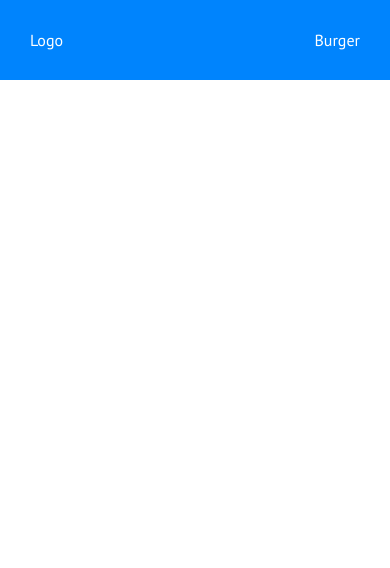
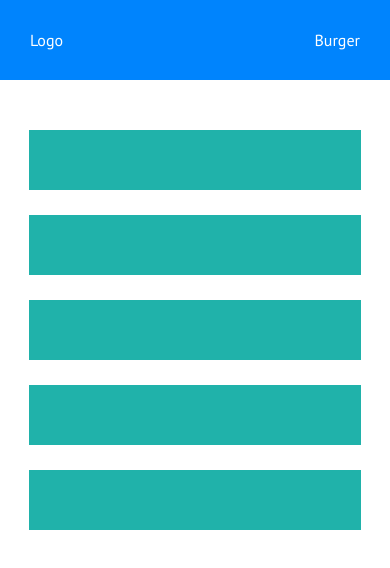
Before and after one commit to patrictobola/htmlcss-responsive-layout, a plain HTML site: page index.html in a window 390 px wide. Drawn offline with Linux system fonts and the light colour scheme.

Commit message:
[Mobile]  Row card section

```diff
--- a/css/style.css
+++ b/css/style.css
@@ -24,6 +24,7 @@ header {
   height: 80px;
   background-color: var(--blue);
   color: white;
+  margin-bottom: 50px;
 }
 .nav-bar {
   height: 100%;
@@ -32,10 +33,31 @@ header {
   padding: 0 30px;
 }
 
+/* ! Main */
+
+/* * Card section  */
+
+.row {
+  flex-wrap: wrap;
+  gap: 25px;
+}
+.col-lg {
+  flex-basis: 100%;
+  margin: 0 auto;
+  padding: 30px;
+  background-color: lightseagreen;
+}
+.col {
+  flex-basis: 100%;
+  padding: 30px;
+  margin: 0 auto;
+  background-color: lightseagreen;
+}
 /* ! Utilities  */
 .flex {
   display: flex;
 }
 .container {
-  max-width: 1200px;
+  width: 85%;
+  margin: 0 auto;
 }
--- a/index.html
+++ b/index.html
@@ -15,12 +15,27 @@
 
 <body>
     <header>
+        <!-- Navigation Bar  -->
         <nav class="nav-bar flex">
             <div class="nav-bar-left">Logo</div>
             <div class="nav-bar-right">Burger</div>
         </nav>
     </header>
-    <main></main>
+
+    <main>
+        <!-- Cards section  -->
+        <section>
+            <div class="container">
+                <div class=" row flex">
+                    <div class="col-lg"></div>
+                    <div class="col"></div>
+                    <div class="col"></div>
+                    <div class="col"></div>
+                    <div class="col"></div>
+                </div>
+            </div>
+        </section>
+    </main>
     <footer></footer>
 </body>
 
```
